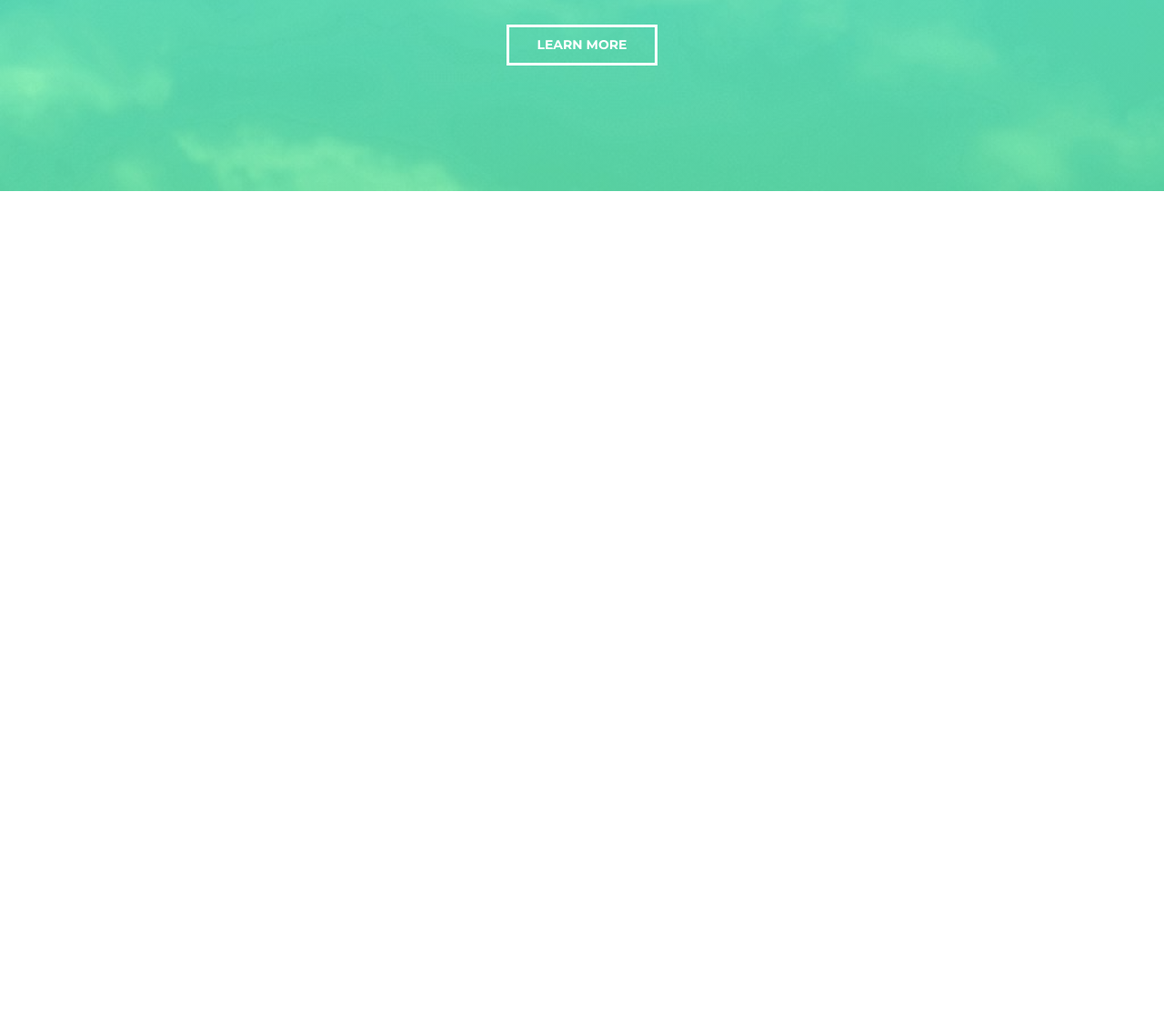
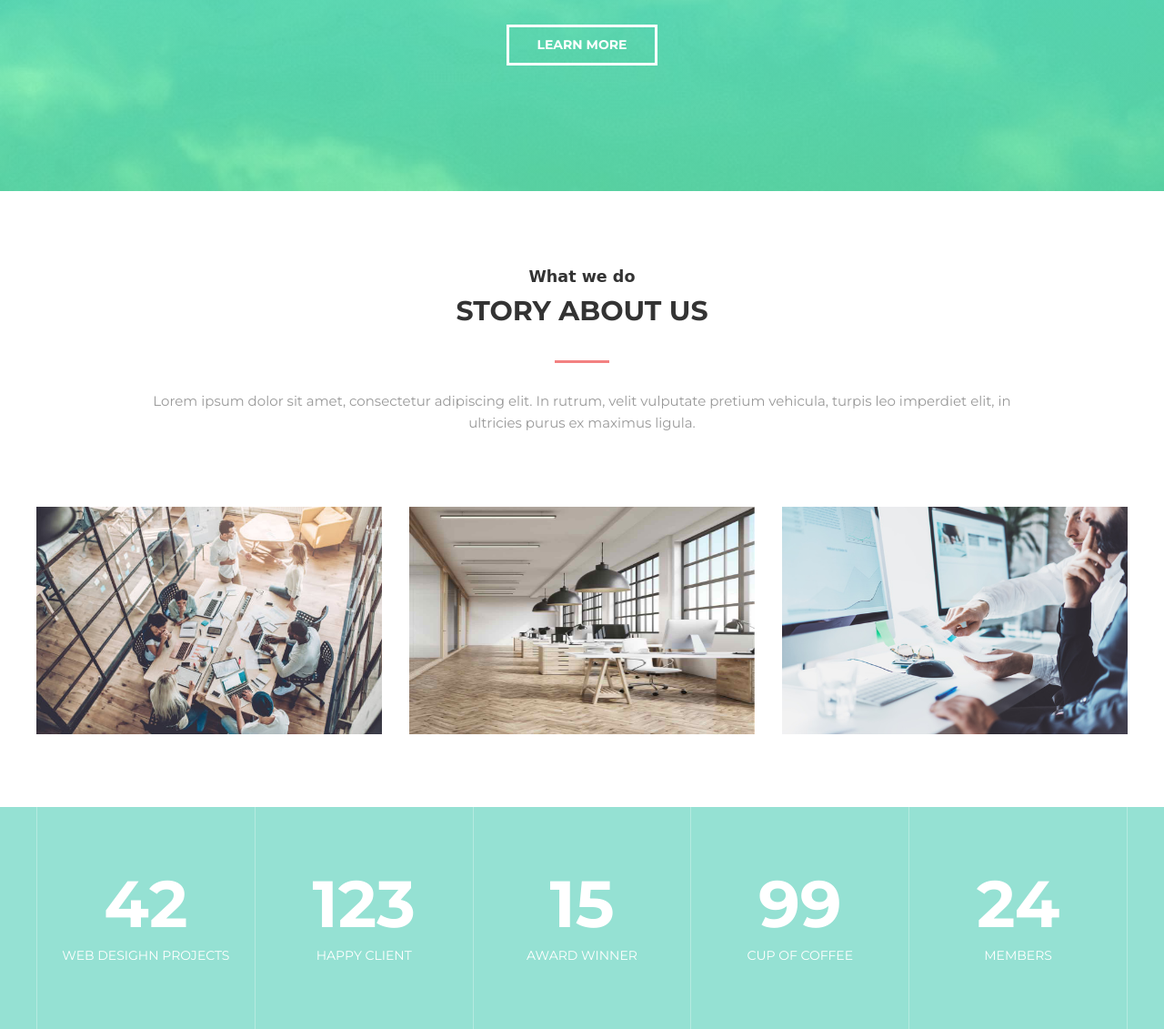
Before and after one commit to spo-oner/landing, a plain HTML site: page index.html in a window 1280 px wide. Shown: the part 590-1721 px from the top of the page at 91% size. Before the commit the page ends 800 px from the top, so only its background shows below. Drawn offline with Linux system fonts and the light colour scheme; a web font is replaced by a local one.

Commit message:
Added "About us" block and "Counter" block

```diff
--- a/assets/css/style.css
+++ b/assets/css/style.css
@@ -154,3 +154,139 @@
     background-color: #fff;
     color: #333;
 }
+
+/* Section */
+
+
+.section {
+    padding: 80px 0;
+}
+
+.section-header {
+    width: 100%;
+    max-width: 950px;
+    margin: 0 auto 40px;
+
+
+    text-align: center;
+}
+
+.section-suptitle {
+    font-size: 24;
+    color: #333;
+    font-family: 'Neucha', cursive;
+}
+
+.section-title {
+    font-size: 30px;
+    font-weight: 700;
+    text-transform: uppercase;
+    color: #333;
+}
+
+.section-title:after {
+    content: "";
+    display: block;
+    width: 60px;
+    height: 3px;
+    margin: 30px auto;
+    background-color: #f38181;
+}
+
+.section-text {
+    font-size: 15px;
+    color: #999;
+}
+
+/* About */
+
+.about {
+    margin-top: 80px;
+    display: flex;
+    justify-content: space-between;
+
+}
+
+.about-item {
+    width: 380px;
+    position: relative;
+
+    background-color: #95e1b3;
+}
+
+.about-item:hover .about-image {
+    transform: translate3d(-10px, -10px, 0);
+}
+
+.about-item:hover .about-text {
+    opacity: 1;
+}
+
+.about-item:hover .about-image img{
+    opacity: .1;
+
+}
+
+.about-image {
+    background-image: linear-gradient(120deg, #84fab0 0%, #8fd3f4 100%);
+    transition: transform .2s linear;
+}
+
+.about-image img {
+    display: block;
+    transition: opacity .1s linear;
+}
+
+.about-text {
+    width: 100%;
+    opacity: 0;
+
+    font-size: 18px;
+    color: #fff;
+    text-transform: uppercase;
+    font-weight: 700;
+    text-align: center;
+    position: absolute;
+    top: 50%;
+    left: 0;
+    z-index: 2;
+    transform: translate3d(0, -50%, 0);
+    transition: opacity .2s linear;
+}
+
+
+/* Statistics */
+
+.statistics {
+    background-color: #95e1d3;
+}
+
+.stat {
+    display: flex;
+}
+
+.stat-item {
+    padding: 70px 25px;
+    flex: 1 1 0;
+
+    border-left: 1px solid #b5eae0;
+
+    text-align: center;
+    color: #fff;
+}
+
+.stat-item:last-child {
+    border-right: 1px solid #b5eae0;
+}
+
+.stat-count {
+    margin-bottom: 10px;
+    font-size: 72px;
+    font-weight: 700;
+    line-height: 1;
+}
+
+.stat-text {
+    font-size: 14px;
+    text-transform: uppercase;
+}
--- a/index.html
+++ b/index.html
@@ -33,6 +33,75 @@
                 <a class="btn" href="#">Learn More</a>
             </div>
         </div>
+    </div> <!-- /.Intro -->
+
+<section class="section">
+    <div class="container">
+        <div class="section-header">
+            <h3 class="section-suptitle">What we do</h3>
+            <h2 class="section-title">Story about us</h2>
+            <div class="section-text">
+                <p>Lorem ipsum dolor sit amet, consectetur adipiscing elit. In rutrum, velit vulputate pretium vehicula, turpis leo imperdiet elit, in ultricies purus ex maximus ligula.</p>
+            </div>
+        </div>
+
+        <div class="about">
+            <div class="about-item">
+                <div class="about-image">
+                    <img src="assets/images/about1.jpg" width="380px" height="250px" alt="about-image"/>
+                </div>
+                <div class="about-text">Super team</div>
+            </div>
+
+            <div class="about-item">
+                <div class="about-image">
+                    <img src="assets/images/about2.jpg" width="380px" height="250px" alt="about-image"/>
+                </div>
+                <div class="about-text">Super team</div>
+            </div>
+
+            <div class="about-item">
+                <div class="about-image">
+                    <img src="assets/images/about3.jpg" width="380px" height="250px" alt="about-image"/>
+                </div>
+                <div class="about-text">Super team</div>
+            </div>
+
+        </div>
+    </div> <!-- /.container -->
+</section>
+
+<section>
+    <div class="statistics">
+        <div class="container">
+            <div class="stat">
+
+                <div class="stat-item">
+                    <div class="stat-count">42</div>
+                    <div class="stat-text">Web desighn projects</div>
+                </div>
+                <div class="stat-item">
+                    <div class="stat-count">123</div>
+                    <div class="stat-text">Happy client</div>
+                </div>
+                <div class="stat-item">
+                    <div class="stat-count">15</div>
+                    <div class="stat-text">Award winner</div>
+                </div>
+                <div class="stat-item">
+                    <div class="stat-count">99</div>
+                    <div class="stat-text">Cup of coffee</div>
+                </div>
+                <div class="stat-item">
+                    <div class="stat-count">24</div>
+                    <div class="stat-text">Members</div>
+                </div>
+
+            </div>
+        </div>
     </div>
+</section>
+
+
 </body>
 </html>
```
Also changed, not shown: assets/images/about1.jpg (added), assets/images/about2.jpg (added), assets/images/about3.jpg (added).
